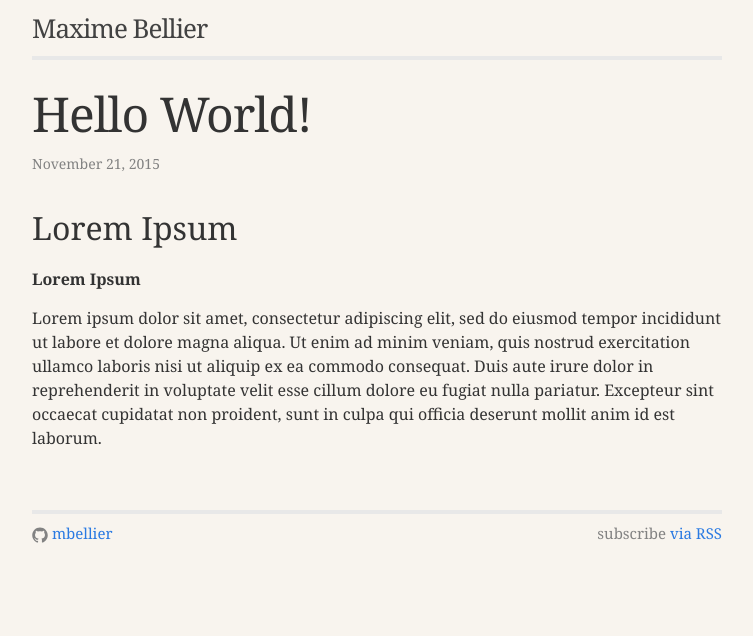
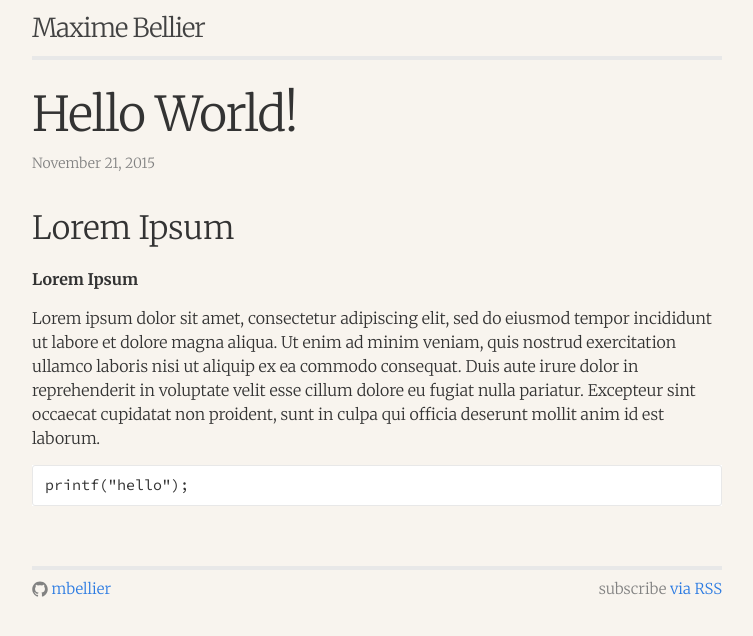
Before and after one commit to mbellier/mbellier.github.io, a Jekyll site: the page built from _posts/2015-11-21-hello-world.md, in a window 1280 px wide. Shown: the top 636 px of the page, without its empty margins (263-1016 px from the left). Built offline with Jekyll 4.4.1, drawn with Linux system fonts in a browser that asks for light colours.

Commit message:
Changed fonts

````diff
--- a/_includes/head.html
+++ b/_includes/head.html
@@ -2,6 +2,7 @@
     <meta charset="utf-8">
     <meta name="viewport" content="width=device-width initial-scale=1" />
     <meta http-equiv="X-UA-Compatible" content="IE=edge">
+    <link href='//fonts.googleapis.com/css?family=Merriweather:400,300,700|Source+Code+Pro:400,700' rel='stylesheet' type='text/css'>
 
     <title>{% if page.title %}{{ page.title }}{% else %}{{ site.title }}{% endif %}</title>
     <meta name="description" content="{{ site.description }}">
--- a/_posts/2015-11-21-hello-world.md
+++ b/_posts/2015-11-21-hello-world.md
@@ -9,3 +9,7 @@ date:   2015-11-21 01:34:00
 ###Lorem Ipsum
 
 Lorem ipsum dolor sit amet, consectetur adipiscing elit, sed do eiusmod tempor incididunt ut labore et dolore magna aliqua. Ut enim ad minim veniam, quis nostrud exercitation ullamco laboris nisi ut aliquip ex ea commodo consequat. Duis aute irure dolor in reprehenderit in voluptate velit esse cillum dolore eu fugiat nulla pariatur. Excepteur sint occaecat cupidatat non proident, sunt in culpa qui officia deserunt mollit anim id est laborum.
+
+```
+printf("hello");
+```
--- a/_sass/_base.scss
+++ b/_sass/_base.scss
@@ -127,6 +127,7 @@ blockquote {
  */
 pre,
 code {
+    font-family: $code-font-family;
     font-size: 15px;
     border: 1px solid $grey-color-light;
     border-radius: 3px;
--- a/css/main.scss
+++ b/css/main.scss
@@ -6,7 +6,8 @@
 
 
 // Our variables
-$base-font-family: Cambria, Georgia, Times New Roman, serif;
+$base-font-family: Merriweather, Cambria, Georgia, Times New Roman, serif;
+$code-font-family: 'Source Code Pro', Courrier, monospace;
 $base-font-size:   16px;
 $small-font-size:  $base-font-size * 0.875;
 $base-line-height: 1.5;
````
